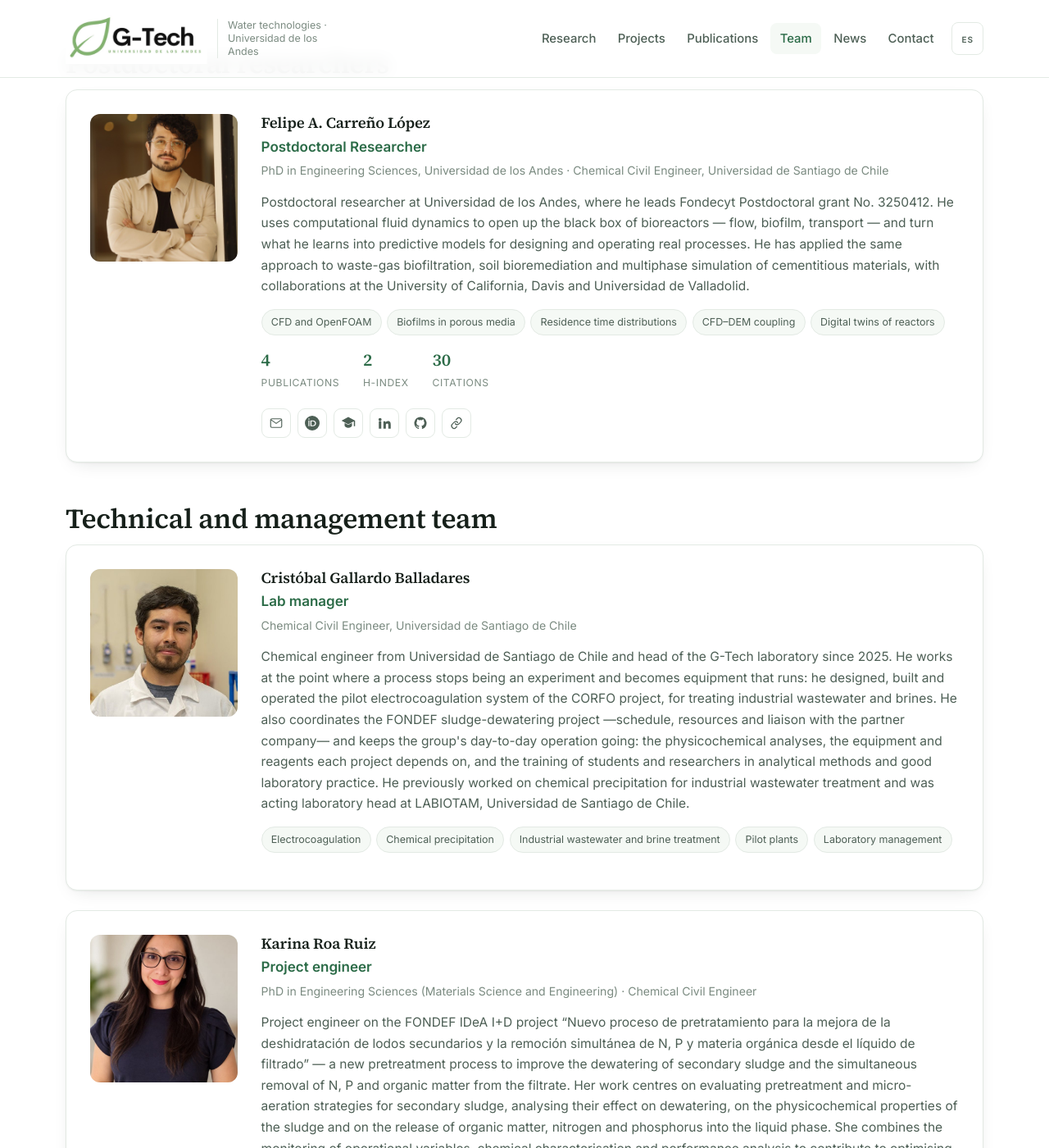
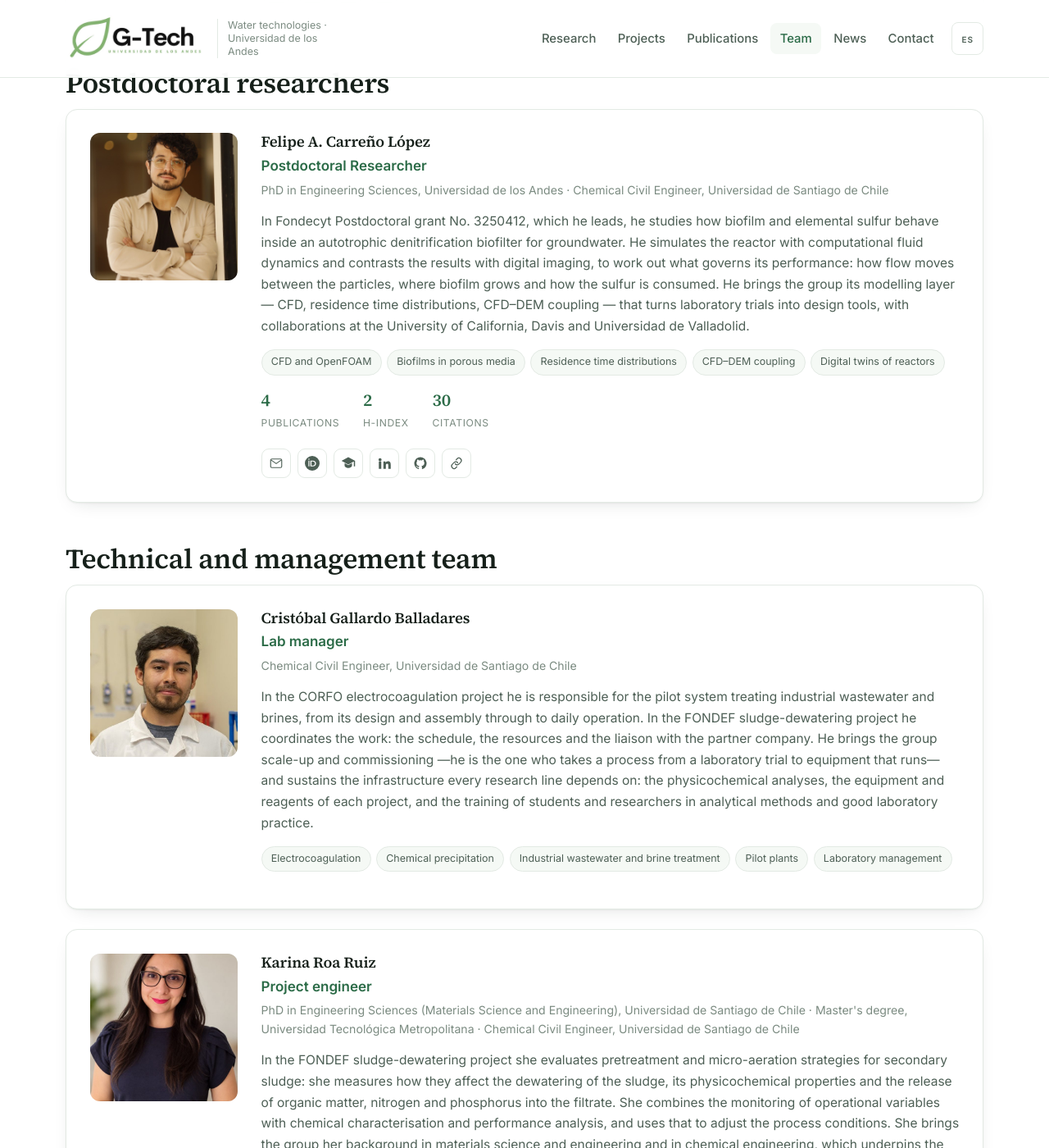
Before and after one commit to labgtechaguas/labgtechaguas.github.io, a Jekyll site: the page built from en/team.html, in a window 1280 px wide and 1400 px high, scrolled down 933 px. Shown: the whole window at 82% size. Built offline with Jekyll 4.4.1, drawn with Linux system fonts in a browser that asks for light colours; some of the changed text lies outside the part shown.

Commit message:
Equipo: agrego a Ignacia Gana Bustamante

```diff
--- a/_data/people.yml
+++ b/_data/people.yml
@@ -11,8 +11,8 @@
     es: "Facultad de Ingeniería y Ciencias Aplicadas, Universidad de los Andes"
     en: "Faculty of Engineering and Applied Sciences, Universidad de los Andes"
   degree:
-    es: "Doctor en Ciencias de la Ingeniería, mención Ingeniería Química · Ingeniero Civil Industrial"
-    en: "PhD in Engineering Sciences (Chemical Engineering) · Industrial Civil Engineer"
+    es: "Doctor en Ciencias de la Ingeniería, mención Ingeniería Química, Universidad de Concepción · Ingeniero Civil Industrial, Universidad de La Frontera"
+    en: "PhD in Engineering Sciences (Chemical Engineering), Universidad de Concepción · Industrial Civil Engineer, Universidad de La Frontera"
   bio:
     es: >-
       Profesor Asociado de la Facultad de Ingeniería y Ciencias Aplicadas de la
@@ -67,22 +67,26 @@
     en: "PhD in Engineering Sciences, Universidad de los Andes · Chemical Civil Engineer, Universidad de Santiago de Chile"
   bio:
     es: >-
-      Investigador postdoctoral en la Universidad de los Andes, donde dirige el
-      Fondecyt de Postdoctorado N.º 3250412. Usa dinámica de fluidos computacional
-      para abrir la caja negra de los biorreactores —flujo, biopelícula,
-      transporte— y convertir lo que aprende en modelos predictivos útiles para
-      diseñar y operar procesos reales. Ha llevado el mismo enfoque a la
-      biofiltración de gases contaminantes, la biorremediación de suelos y la
-      simulación multifásica de materiales cementicios, con colaboraciones en la
-      University of California, Davis y la Universidad de Valladolid.
+      En el Fondecyt de Postdoctorado N.º 3250412, que dirige, estudia cómo se
+      comportan la biopelícula y el azufre elemental dentro de un biofiltro de
+      desnitrificación autótrofa para aguas subterráneas. Simula el reactor con
+      dinámica de fluidos computacional y contrasta los resultados con técnicas de
+      imagen digital, para entender qué gobierna su rendimiento: cómo circula el flujo
+      entre las partículas, dónde crece la biopelícula y cómo se consume el azufre.
+      Aporta al grupo la capa de modelación —CFD, distribuciones de tiempo de
+      residencia, acoplamiento CFD–DEM— que convierte los ensayos de laboratorio en
+      herramientas de diseño, con colaboraciones en la University of California, Davis
+      y la Universidad de Valladolid.
     en: >-
-      Postdoctoral researcher at Universidad de los Andes, where he leads Fondecyt
-      Postdoctoral grant No. 3250412. He uses computational fluid dynamics to open
-      up the black box of bioreactors — flow, biofilm, transport — and turn what he
-      learns into predictive models for designing and operating real processes. He
-      has applied the same approach to waste-gas biofiltration, soil bioremediation
-      and multiphase simulation of cementitious materials, with collaborations at
-      the University of California, Davis and Universidad de Valladolid.
+      In Fondecyt Postdoctoral grant No. 3250412, which he leads, he studies how
+      biofilm and elemental sulfur behave inside an autotrophic denitrification
+      biofilter for groundwater. He simulates the reactor with computational fluid
+      dynamics and contrasts the results with digital imaging, to work out what governs
+      its performance: how flow moves between the particles, where biofilm grows and
+      how the sulfur is consumed. He brings the group its modelling layer — CFD,
+      residence time distributions, CFD–DEM coupling — that turns laboratory trials
+      into design tools, with collaborations at the University of California, Davis and
+      Universidad de Valladolid.
   interests:
     es: ["CFD y OpenFOAM", "Biopelículas en medios porosos", "Distribución de tiempos de residencia", "Acoplamiento CFD–DEM", "Gemelos digitales de reactores"]
     en: ["CFD and OpenFOAM", "Biofilms in porous media", "Residence time distributions", "CFD–DEM coupling", "Digital twins of reactors"]
@@ -118,29 +122,25 @@
     en: "Chemical Civil Engineer, Universidad de Santiago de Chile"
   bio:
     es: >-
-      Ingeniero Civil Químico de la Universidad de Santiago de Chile, jefe del
-      laboratorio de G-Tech desde 2025. Trabaja donde el proceso deja de ser un ensayo y
-      pasa a ser un equipo que opera: diseñó, montó y operó el sistema piloto de
-      electrocoagulación del proyecto CORFO, para el tratamiento de residuos líquidos
-      industriales y salmueras. Coordina además el FONDEF de deshidratación de lodos
-      —cronograma, recursos y enlace con la empresa asociada— y sostiene la operación
-      diaria del grupo: los análisis fisicoquímicos, los equipos y reactivos de cada
-      proyecto, y la formación de estudiantes e investigadores en métodos analíticos y
-      buenas prácticas de laboratorio. Antes trabajó en precipitación química para el
-      tratamiento de RIL y fue jefe de laboratorio suplente en LABIOTAM, en la
-      Universidad de Santiago de Chile.
+      En el CORFO de electrocoagulación está a cargo del sistema piloto que trata
+      residuos líquidos industriales y salmueras, desde su diseño y montaje hasta la
+      operación diaria. En el FONDEF de deshidratación de lodos coordina el proyecto:
+      el cronograma, los recursos y el enlace con la empresa asociada. Aporta al grupo
+      el escalamiento y la puesta en marcha —es quien lleva un proceso del ensayo de
+      laboratorio al equipo que funciona— y sostiene la infraestructura de la que
+      dependen todas las líneas: los análisis fisicoquímicos, los equipos y reactivos
+      de cada proyecto, y la formación de estudiantes e investigadores en métodos
+      analíticos y buenas prácticas de laboratorio.
     en: >-
-      Chemical engineer from Universidad de Santiago de Chile and head of the G-Tech
-      laboratory since 2025. He works at the point where a process stops being an
-      experiment and becomes equipment that runs: he designed, built and operated the
-      pilot electrocoagulation system of the CORFO project, for treating industrial
-      wastewater and brines. He also coordinates the FONDEF sludge-dewatering project
-      —schedule, resources and liaison with the partner company— and keeps the group's
-      day-to-day operation going: the physicochemical analyses, the equipment and
-      reagents each project depends on, and the training of students and researchers in
-      analytical methods and good laboratory practice. He previously worked on chemical
-      precipitation for industrial wastewater treatment and was acting laboratory head
-      at LABIOTAM, Universidad de Santiago de Chile.
+      In the CORFO electrocoagulation project he is responsible for the pilot system
+      treating industrial wastewater and brines, from its design and assembly through
+      to daily operation. In the FONDEF sludge-dewatering project he coordinates the
+      work: the schedule, the resources and the liaison with the partner company. He
+      brings the group scale-up and commissioning —he is the one who takes a process
+      from a laboratory trial to equipment that runs— and sustains the infrastructure
+      every research line depends on: the physicochemical analyses, the equipment and
+      reagents of each project, and the training of students and researchers in
+      analytical methods and good laboratory practice.
   interests:
     es: ["Electrocoagulación", "Precipitación química", "Tratamiento de RIL y salmueras", "Plantas piloto", "Gestión de laboratorio"]
     en: ["Electrocoagulation", "Chemical precipitation", "Industrial wastewater and brine treatment", "Pilot plants", "Laboratory management"]
@@ -160,31 +160,28 @@
     es: "Facultad de Ingeniería y Ciencias Aplicadas, Universidad de los Andes"
     en: "Faculty of Engineering and Applied Sciences, Universidad de los Andes"
   degree:
-    es: "Doctora en Ciencias de la Ingeniería, mención Ciencia e Ingeniería de Materiales · Ingeniera Civil en Química"
-    en: "PhD in Engineering Sciences (Materials Science and Engineering) · Chemical Civil Engineer"
+    es: "Doctora en Ciencias de la Ingeniería, mención Ciencia e Ingeniería de Materiales, Universidad de Santiago de Chile · Magíster, Universidad Tecnológica Metropolitana · Ingeniera Civil Química, Universidad de Santiago de Chile"
+    en: "PhD in Engineering Sciences (Materials Science and Engineering), Universidad de Santiago de Chile · Master's degree, Universidad Tecnológica Metropolitana · Chemical Civil Engineer, Universidad de Santiago de Chile"
   bio:
     es: >-
-      Ingeniera de proyectos del FONDEF “Nuevo proceso de pretratamiento para la
-      mejora de la deshidratación de lodos secundarios y la remoción simultánea de
-      N, P y materia orgánica desde el líquido de filtrado”. Su trabajo se centra en
-      la evaluación de estrategias de pretratamiento y microaireación de lodos
-      secundarios, analizando su efecto sobre la deshidratación, las propiedades
-      fisicoquímicas del lodo y la liberación de materia orgánica, nitrógeno y
-      fósforo hacia la fase líquida. Integra el seguimiento de variables
-      operacionales, la caracterización química y el análisis de desempeño para
-      contribuir a la optimización del proceso.
+      En el FONDEF de deshidratación de lodos evalúa estrategias de pretratamiento y
+      microaireación de lodos secundarios: mide cómo afectan la deshidratación del
+      lodo, sus propiedades fisicoquímicas y la liberación de materia orgánica,
+      nitrógeno y fósforo hacia el líquido de filtrado. Combina el seguimiento de
+      variables operacionales con la caracterización química y el análisis de
+      desempeño, y con eso va ajustando las condiciones del proceso. Aporta al grupo
+      su formación en ciencia e ingeniería de materiales y en ingeniería química, que
+      sostiene la caracterización fisicoquímica de los lodos.
     en: >-
-      Project engineer on the FONDEF IDeA I+D project “Nuevo proceso de
-      pretratamiento para la mejora de la deshidratación de lodos secundarios y la
-      remoción simultánea de N, P y materia orgánica desde el líquido de
-      filtrado” — a new pretreatment process to improve the dewatering of secondary
-      sludge and the simultaneous removal of N, P and organic matter from the
-      filtrate. Her work centres on evaluating pretreatment and micro-aeration
-      strategies for secondary sludge, analysing their effect on dewatering, on the
-      physicochemical properties of the sludge and on the release of organic matter,
-      nitrogen and phosphorus into the liquid phase. She combines the monitoring of
-      operational variables, chemical characterisation and performance analysis to
-      contribute to optimising the process.
+      In the FONDEF sludge-dewatering project she evaluates pretreatment and
+      micro-aeration strategies for secondary sludge: she measures how they affect the
+      dewatering of the sludge, its physicochemical properties and the release of
+      organic matter, nitrogen and phosphorus into the filtrate. She combines the
+      monitoring of operational variables with chemical characterisation and
+      performance analysis, and uses that to adjust the process conditions. She brings
+      the group her background in materials science and engineering and in chemical
+      engineering, which underpins the physicochemical characterisation of the
+      sludge.
   interests:
     es: ["Microaireación de lodos", "Deshidratación de lodos", "Tratamiento de aguas residuales", "Nitrógeno y fósforo", "Caracterización fisicoquímica"]
     en: ["Sludge micro-aeration", "Sludge dewatering", "Wastewater treatment", "Nitrogen and phosphorus", "Physicochemical characterisation"]
@@ -196,7 +193,7 @@
     email: ""
     orcid: ""
     scholar: ""
-    linkedin: ""
+    linkedin: "karina-roa-ruiz-00614a97"
 
 - id: judith-quezada
   group: phd
@@ -301,6 +298,24 @@
     orcid: ""
     linkedin: "mariano-guajardo-jofr%C3%A9-007ab1285"
 
+- id: ignacia-gana
+  group: undergrad
+  name: "Ignacia Gana Bustamante"
+  photo: "ignacia-gana.jpg"
+  role:
+    es: "Estudiante de pregrado"
+    en: "Undergraduate Student"
+  program:
+    es: "Ingeniería Civil Química"
+    en: "Chemical Engineering"
+  focus:
+    es: "Efecto de los contaminantes emergentes en la desnitrificación autótrofa de agua subterránea, con biomasa suspendida en reactores secuenciales batch."
+    en: "Effect of emerging contaminants on the autotrophic denitrification of groundwater, using suspended biomass in sequencing batch reactors."
+  links:
+    email: ""
+    orcid: ""
+    linkedin: "ignaciaganabustamante"
+
 - id: mariajose-nunez
   group: undergrad
   name: "María José Núñez Echazarreta"
```
Also changed, not shown: assets/img/people/ignacia-gana.jpg (added).
